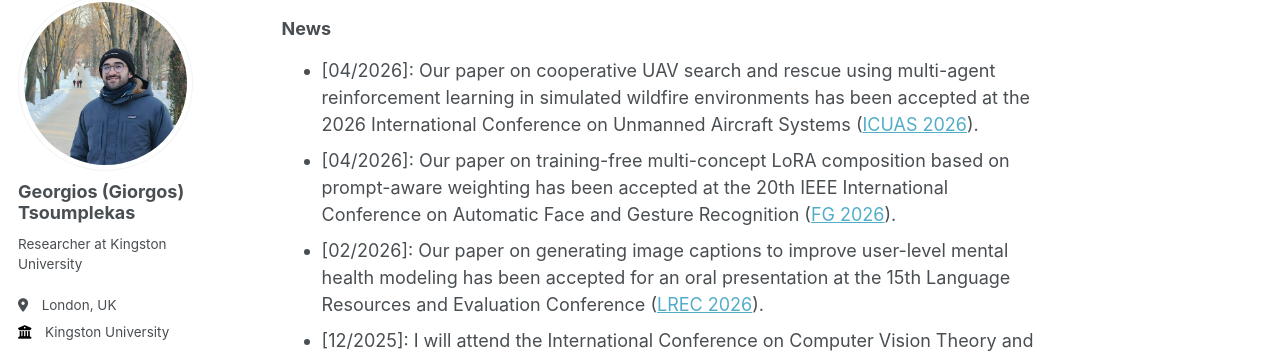
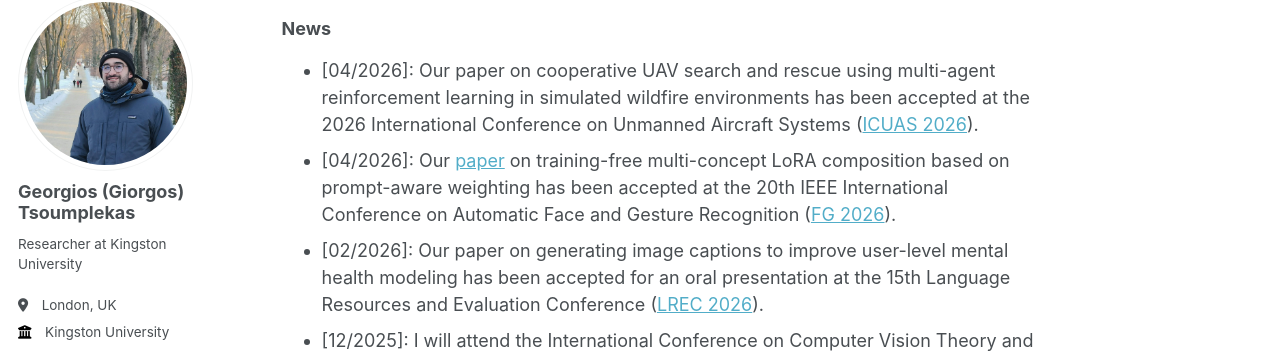
Before and after one commit to GeorgeTsoumplekas/GeorgeTsoumplekas.github.io, a Jekyll site: the page built from _pages/about.md, in a window 1280 px wide and 900 px high, scrolled down 377 px. Shown: the part 110-463 px from the top of the window. Built offline with Jekyll 4.4.1, drawn with Linux system fonts in a browser that asks for light colours; some web fonts are replaced; part of the change alters nothing that is shown.

```diff
--- a/_pages/about.md
+++ b/_pages/about.md
@@ -14,7 +14,7 @@ I am broadly interested in machine learning and particularly in generative AI, f
 
 ### News
 * \[04/2026\]: Our paper on cooperative UAV search and rescue using multi-agent reinforcement learning in simulated wildfire environments has been accepted at the 2026 International Conference on Unmanned Aircraft Systems ([ICUAS 2026](https://uasconferences.com/2026_icuas/)).
-* \[04/2026\]: Our paper on training-free multi-concept LoRA composition based on prompt-aware weighting has been accepted at the 20th IEEE International Conference on Automatic Face and Gesture Recognition ([FG 2026](https://fg2026.ieee-biometrics.org/)).
+* \[04/2026\]: Our [paper](https://arxiv.org/abs/2606.03792) on training-free multi-concept LoRA composition based on prompt-aware weighting has been accepted at the 20th IEEE International Conference on Automatic Face and Gesture Recognition ([FG 2026](https://fg2026.ieee-biometrics.org/)).
 * \[02/2026\]: Our paper on generating image captions to improve user-level mental health modeling has been accepted for an oral presentation at the 15th Language Resources and Evaluation Conference ([LREC 2026](https://lrec2026.info/)).
 * \[12/2025\]: I will attend the International Conference on Computer Vision Theory and Applications ([VISAPP 2026](https://visapp.scitevents.org/)) where I will present our [paper](https://www.scitepress.org/Papers/2026/143974/143974.pdf) on plant leaf generation using diffusion models. See you in Marbella!
 * \[10/2025\]: I am joining Kingston University as a researcher focusing on Generative AI and diffusion models for multi-concept customisation. Feel free to reach me if you are working on these topics.
```
